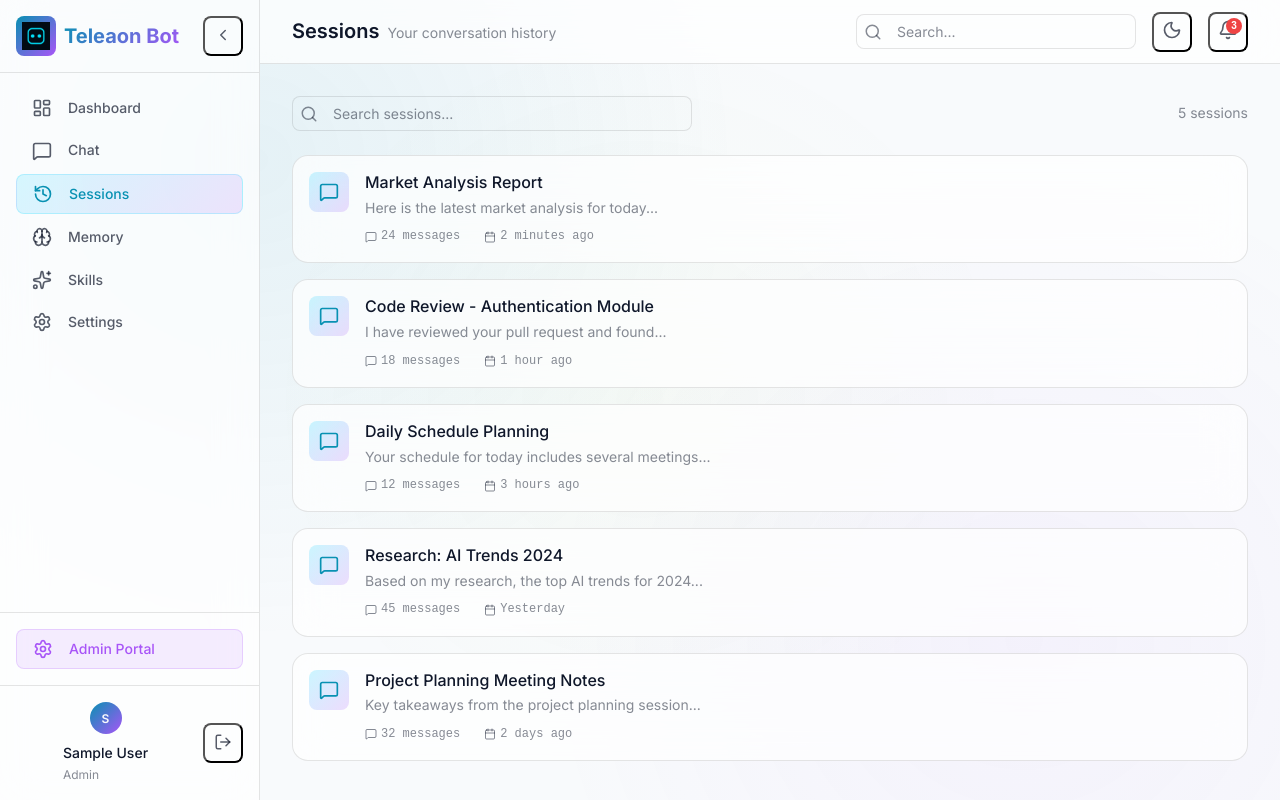
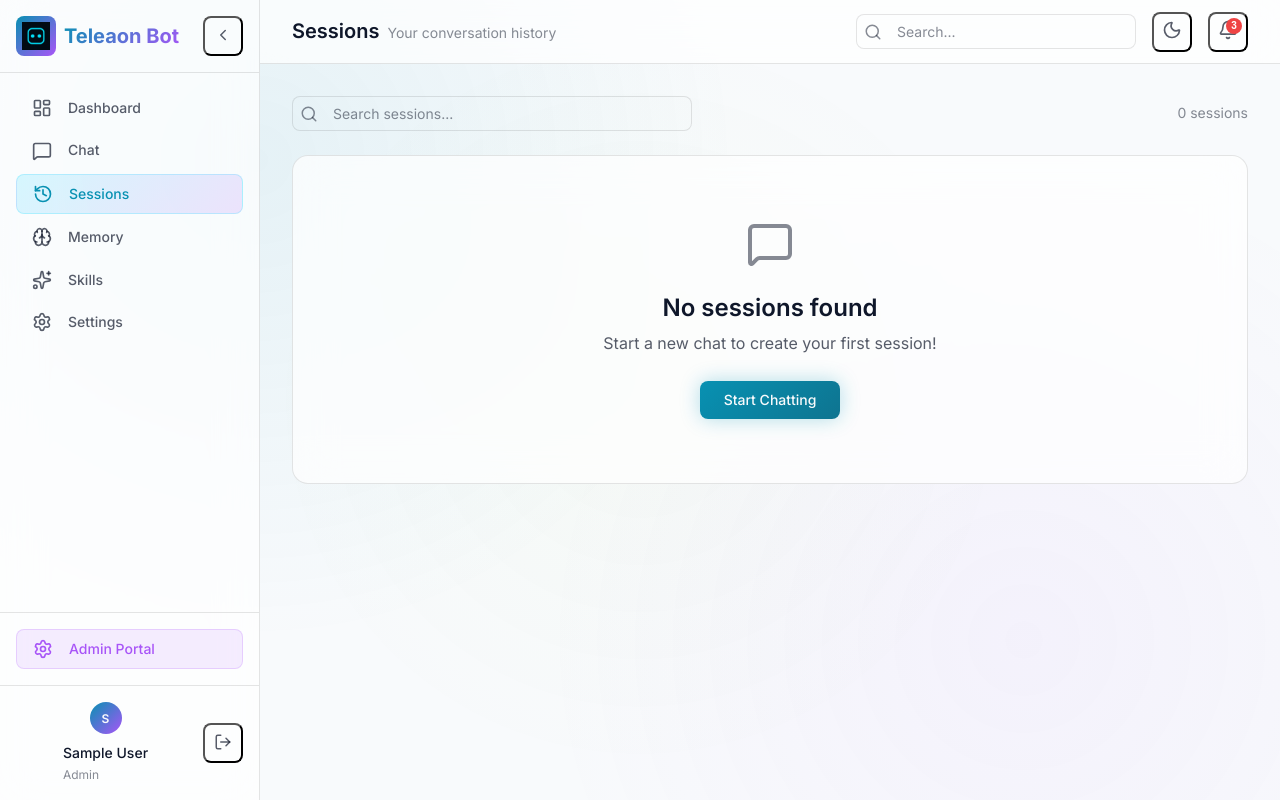
Before and after one commit to rakzzm/Teleaonaibot, a React (Vite) app: page /user/sessions in a window 1280 px wide. Built offline with nearby package versions, Linux system fonts and the light colour scheme; sample sign-in values are in the browser's storage.

Commit message:
feat: real-time persistent chat sessions using localStorage

```diff
--- a/src/pages/user/Chat.tsx
+++ b/src/pages/user/Chat.tsx
@@ -1,7 +1,9 @@
 import React, { useState, useRef, useEffect } from 'react';
 import { Send, Paperclip, Mic, MoreVertical, Bot, User, Loader2, AlertCircle, Settings } from 'lucide-react';
+import type { Session } from '../../services/sessionService';
 import { sendChatMessage } from '../../services/api';
-import { Link } from 'react-router-dom';
+import { sessionService } from '../../services/sessionService';
+import { Link, useSearchParams } from 'react-router-dom';
 import './Chat.css';
 
 interface Message {
@@ -65,21 +67,49 @@
   }
 }
 
-const initialMessages: Message[] = [
-  {
-    id: '1',
-    role: 'assistant',
-    content: "Hello! 👋 I'm Teleaon Bot, your intelligent AI assistant. How can I help you today?",
-    timestamp: new Date(Date.now() - 60000),
-  },
-];
+export default function UserChat() {
+  const [searchParams, setSearchParams] = useSearchParams();
+  const sessionId = searchParams.get('session');
 
-export default function UserChat() {
-  const [messages, setMessages] = useState<Message[]>(initialMessages);
+  const [messages, setMessages] = useState<Message[]>([]);
+  const [currentSessionId, setCurrentSessionId] = useState<string | null>(sessionId);
   const [input, setInput] = useState('');
   const [isTyping, setIsTyping] = useState(false);
   const [noProvider, setNoProvider] = useState(false);
   const messagesEndRef = useRef<HTMLDivElement>(null);
+
+  // Load session or initial message
+  useEffect(() => {
+    if (sessionId) {
+      const session = sessionService.getSession(sessionId);
+      if (session) {
+        const mappedMessages = session.messages
+          .filter(m => m.role !== 'system')
+          .map(m => ({
+            id: m.id,
+            role: m.role as 'user' | 'assistant',
+            content: m.content,
+            timestamp: new Date(m.timestamp)
+          }));
+
+        // Use functional update to avoid unnecessary re-renders if the content is the same
+        setMessages(mappedMessages);
+        setCurrentSessionId(sessionId);
+        return;
+      }
+    }
+
+    // Default initial message if no session loaded
+    setMessages([
+      {
+        id: '1',
+        role: 'assistant',
+        content: "Hello! 👋 I'm Teleaon Bot, your intelligent AI assistant. How can I help you today?",
+        timestamp: new Date(),
+      },
+    ]);
+    setCurrentSessionId(null);
+  }, [sessionId]);
 
   const scrollToBottom = () => {
     messagesEndRef.current?.scrollIntoView({ behavior: 'smooth' });
@@ -92,7 +122,6 @@
   // Check if provider is configured
   useEffect(() => {
     const config = getConfiguredProvider();
-    // Use timeout to avoid calling setState during effect top-level (cascading render)
     const timer = setTimeout(() => {
       setNoProvider(!config);
     }, 0);
@@ -102,11 +131,12 @@
   const handleSend = async () => {
     if (!input.trim()) return;
 
+    const timestamp = new Date();
     const userMessage: Message = {
       id: Date.now().toString(),
       role: 'user',
       content: input,
-      timestamp: new Date(),
+      timestamp,
     };
 
     setMessages((prev) => [...prev, userMessage]);
@@ -115,7 +145,6 @@
 
     // Get provider configuration
     const config = getConfiguredProvider();
-    console.log('[Chat] Configured Provider:', config);
 
     if (!config) {
       setNoProvider(true);
@@ -131,14 +160,46 @@
       return;
     }
 
+    // Ensure we have a session
+    let activeSessionId = currentSessionId;
+    if (!activeSessionId) {
+      activeSessionId = Date.now().toString();
+      const newSession: Session = {
+        id: activeSessionId,
+        title: input.slice(0, 30) + (input.length > 30 ? '...' : ''),
+        preview: input,
+        messageCount: 1,
+        messages: [
+          {
+            id: 'system-1',
+            role: 'system',
+            content: 'You are Teleaon Bot, a helpful and intelligent AI assistant.',
+            timestamp: new Date().toISOString()
+          },
+          {
+            ...userMessage,
+            timestamp: timestamp.toISOString()
+          }
+        ],
+        createdAt: new Date().toISOString(),
+        updatedAt: new Date().toISOString(),
+      };
+      sessionService.saveSession(newSession);
+      setCurrentSessionId(activeSessionId);
+      setSearchParams({ session: activeSessionId });
+    } else {
+      sessionService.addMessageToSession(activeSessionId, {
+        ...userMessage,
+        timestamp: timestamp.toISOString()
+      });
+    }
+
     try {
-      // Build messages array for API
       const chatMessages = messages
         .filter(m => !m.error)
         .map(m => ({ role: m.role as 'user' | 'assistant', content: m.content }));
       chatMessages.push({ role: 'user', content: input });
 
-      // Add system message
       const systemMessage = {
         role: 'system' as const,
         content: 'You are Teleaon Bot, a helpful and intelligent AI assistant. Be concise, friendly, and helpful. Format your responses with markdown when appropriate.',
@@ -151,17 +212,28 @@
         provider: config.provider,
       });
 
+      const assistantTimestamp = new Date();
       const assistantMessage: Message = {
         id: (Date.now() + 1).toString(),
         role: 'assistant',
         content: response.error
           ? `❌ Error: ${response.error}`
           : response.content || "I received your message but couldn't generate a response.",
-        timestamp: new Date(),
+        timestamp: assistantTimestamp,
         error: !!response.error,
       };
 
       setMessages((prev) => [...prev, assistantMessage]);
+
+      // Save assistant message to session
+      if (activeSessionId && !response.error) {
+        sessionService.addMessageToSession(activeSessionId, {
+          id: assistantMessage.id,
+          role: 'assistant',
+          content: assistantMessage.content,
+          timestamp: assistantTimestamp.toISOString()
+        });
+      }
     } catch (error) {
       const errorMsg = error instanceof Error ? error.message : 'Unknown error';
       const errorMessage: Message = {
--- a/src/pages/user/Sessions.tsx
+++ b/src/pages/user/Sessions.tsx
@@ -1,63 +1,25 @@
-import { useState } from 'react';
+import { useState, useEffect } from 'react';
 import { Link } from 'react-router-dom';
 import { MessageSquare, Calendar, Trash2, MoreVertical, Search } from 'lucide-react';
+import { sessionService } from '../../services/sessionService';
+import type { Session } from '../../services/sessionService';
 import './Sessions.css';
 
-interface Session {
-  id: string;
-  title: string;
-  preview: string;
-  messageCount: number;
-  createdAt: string;
-  updatedAt: string;
-}
+export default function UserSessions() {
+  const [sessions, setSessions] = useState<Session[]>([]);
+  const [searchQuery, setSearchQuery] = useState('');
 
-const mockSessions: Session[] = [
-  {
-    id: '1',
-    title: 'Market Analysis Report',
-    preview: 'Here is the latest market analysis for today...',
-    messageCount: 24,
-    createdAt: '2024-02-05',
-    updatedAt: '2 minutes ago',
-  },
-  {
-    id: '2',
-    title: 'Code Review - Authentication Module',
-    preview: 'I have reviewed your pull request and found...',
-    messageCount: 18,
-    createdAt: '2024-02-05',
-    updatedAt: '1 hour ago',
-  },
-  {
-    id: '3',
-    title: 'Daily Schedule Planning',
-    preview: 'Your schedule for today includes several meetings...',
-    messageCount: 12,
-    createdAt: '2024-02-04',
-    updatedAt: '3 hours ago',
-  },
-  {
-    id: '4',
-    title: 'Research: AI Trends 2024',
-    preview: 'Based on my research, the top AI trends for 2024...',
-    messageCount: 45,
-    createdAt: '2024-02-03',
-    updatedAt: 'Yesterday',
-  },
-  {
-    id: '5',
-    title: 'Project Planning Meeting Notes',
-    preview: 'Key takeaways from the project planning session...',
-    messageCount: 32,
-    createdAt: '2024-02-02',
-    updatedAt: '2 days ago',
-  },
-];
+  const loadSessions = () => {
+    setSessions(sessionService.getSessions());
+  };
 
-export default function UserSessions() {
-  const [sessions, setSessions] = useState(mockSessions);
-  const [searchQuery, setSearchQuery] = useState('');
+  useEffect(() => {
+    loadSessions();
+
+    // Listen for real-time updates from Chat.tsx or other sessions
+    window.addEventListener('teleaon_sessions_updated', loadSessions);
+    return () => window.removeEventListener('teleaon_sessions_updated', loadSessions);
+  }, []);
 
   const filteredSessions = sessions.filter(
     (session) =>
@@ -66,7 +28,8 @@
   );
 
   const handleDelete = (id: string) => {
-    setSessions((prev) => prev.filter((s) => s.id !== id));
+    sessionService.deleteSession(id);
+    loadSessions();
   };
 
   return (
@@ -106,7 +69,9 @@
                   </span>
                   <span className="meta-item">
                     <Calendar size={12} />
-                    {session.updatedAt}
+                    {new Date(session.updatedAt).toLocaleDateString() === new Date().toLocaleDateString()
+                      ? new Date(session.updatedAt).toLocaleTimeString([], { hour: '2-digit', minute: '2-digit' })
+                      : new Date(session.updatedAt).toLocaleDateString()}
                   </span>
                 </div>
               </div>
--- /dev/null
+++ b/src/services/sessionService.ts
@@ -0,0 +1,76 @@
+export interface Message {
+  id: string;
+  role: 'user' | 'assistant' | 'system';
+  content: string;
+  timestamp: string;
+  error?: boolean;
+}
+
+export interface Session {
+  id: string;
+  title: string;
+  preview: string;
+  messageCount: number;
+  messages: Message[];
+  createdAt: string;
+  updatedAt: string;
+}
+
+const SESSIONS_STORAGE_KEY = 'teleaon_chat_sessions';
+
+export const sessionService = {
+  getSessions(): Session[] {
+    try {
+      const data = localStorage.getItem(SESSIONS_STORAGE_KEY);
+      return data ? JSON.parse(data) : [];
+    } catch (e) {
+      console.error('Error loading sessions:', e);
+      return [];
+    }
+  },
+
+  getSession(id: string): Session | undefined {
+    const sessions = this.getSessions();
+    return sessions.find(s => s.id === id);
+  },
+
+  saveSession(session: Session): void {
+    try {
+      const sessions = this.getSessions();
+      const index = sessions.findIndex(s => s.id === session.id);
+
+      if (index >= 0) {
+        sessions[index] = session;
+      } else {
+        sessions.unshift(session);
+      }
+
+      localStorage.setItem(SESSIONS_STORAGE_KEY, JSON.stringify(sessions));
+      // Dispatch a storage event for real-time syncing in the same tab if needed
+      window.dispatchEvent(new Event('teleaon_sessions_updated'));
+    } catch (e) {
+      console.error('Error saving session:', e);
+    }
+  },
+
+  addMessageToSession(sessionId: string, message: Message): void {
+    const session = this.getSession(sessionId);
+    if (session) {
+      session.messages.push(message);
+      session.messageCount = session.messages.filter(m => m.role !== 'system').length;
+      session.preview = message.content.slice(0, 100) + (message.content.length > 100 ? '...' : '');
+      session.updatedAt = new Date().toISOString();
+      this.saveSession(session);
+    }
+  },
+
+  deleteSession(id: string): void {
+    try {
+      const sessions = this.getSessions().filter(s => s.id !== id);
+      localStorage.setItem(SESSIONS_STORAGE_KEY, JSON.stringify(sessions));
+      window.dispatchEvent(new Event('teleaon_sessions_updated'));
+    } catch (e) {
+      console.error('Error deleting session:', e);
+    }
+  }
+};
```
